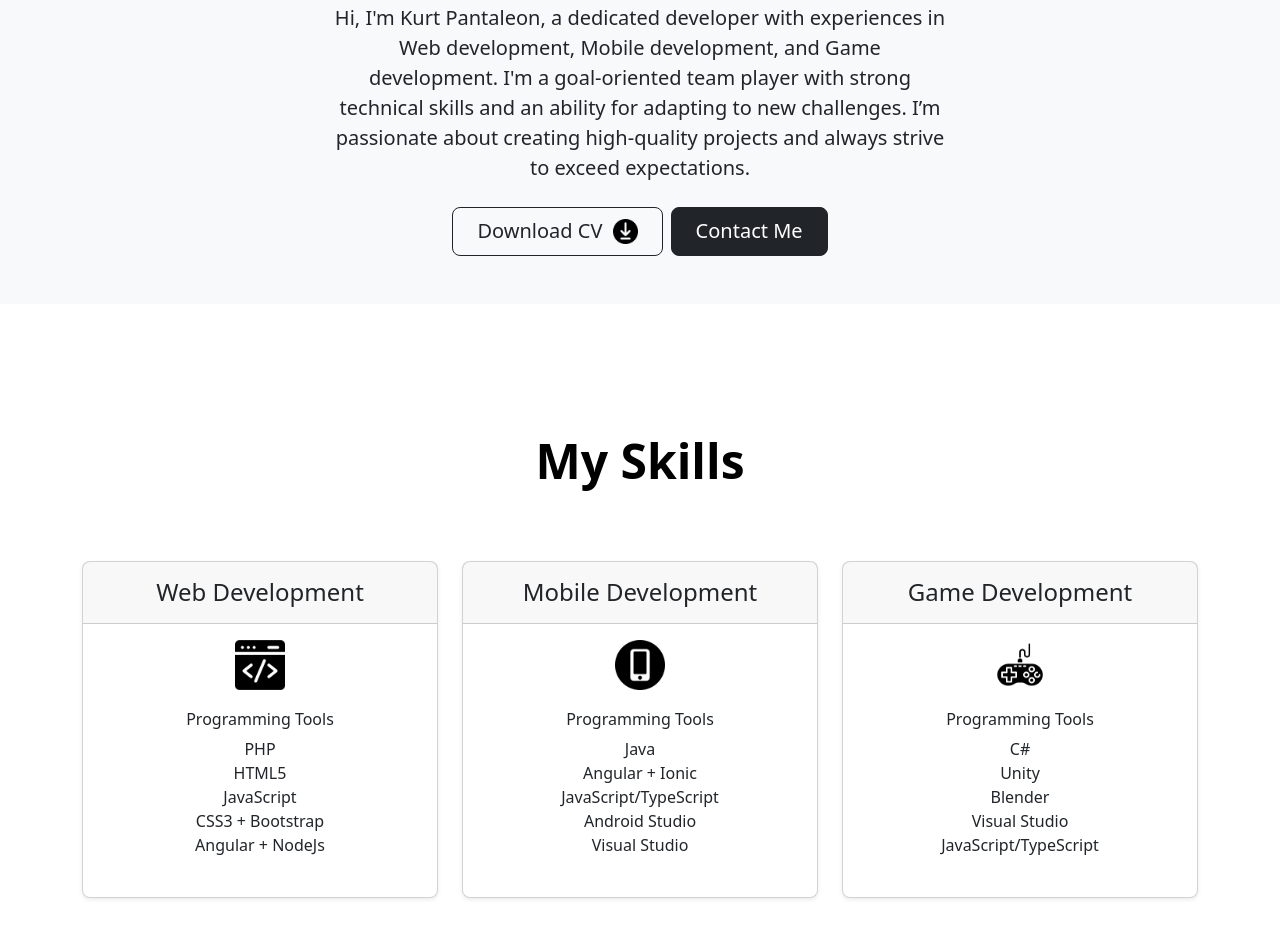
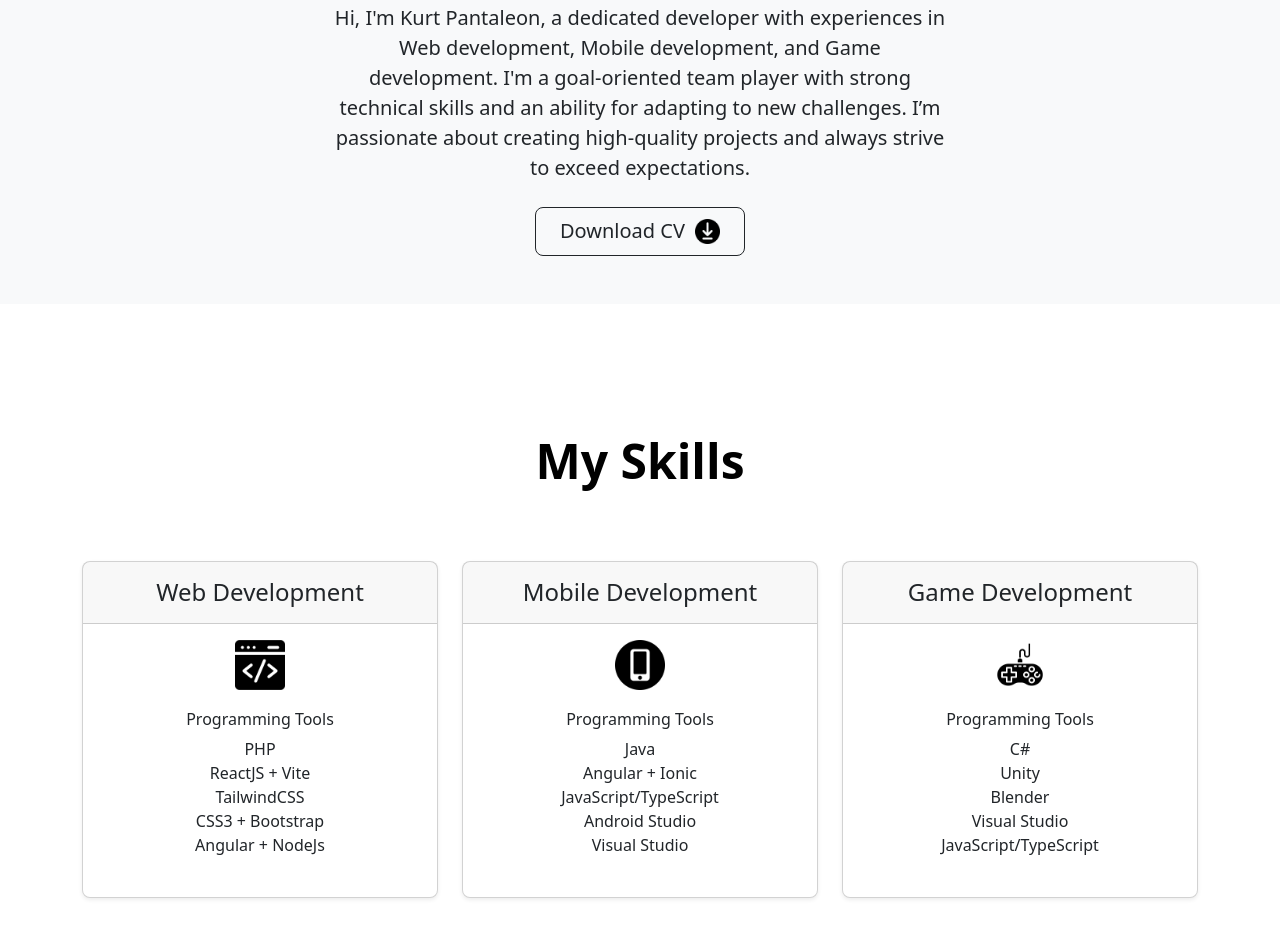
Before and after one commit to kurtpantaleon/Kurtpantaleon-Website, a plain HTML site: page index.html in a window 1280 px wide. Shown: the part 937-1874 px from the top of the page. Drawn offline with nearby package versions, Linux system fonts and the light colour scheme.

Commit message:
update on skills page

```diff
--- a/index.html
+++ b/index.html
@@ -47,7 +47,6 @@
           <p class="lead mb-4">Hi, I'm Kurt Pantaleon, a dedicated developer with experiences in Web development, Mobile development, and Game development. I'm a goal-oriented team player with strong technical skills and an ability for adapting to new challenges. I’m passionate about creating high-quality projects and always strive to exceed expectations.</p>
           <div class="d-grid gap-2 d-sm-flex justify-content-sm-center">
             <a href="assets/Kurt_Arthur_Pantaleon_CV.pdf" download><button type="button" class="btn btn-outline-dark btn-lg px-4 gap-3">Download CV <img style="margin-bottom: 3px; margin-left: 5px" src="assets/downloading.png" height="25" /></button></a>
-            <button type="button" class="btn btn-dark btn-lg px-4"><a style="color: #fff" href="#contact">Contact Me</a></button>
           </div>
         </div>
       </div>
@@ -73,8 +72,8 @@
                   <h6 style="margin-top: 20px">Programming Tools</h6>
                   <ul class="list-unstyled mt-2 mb-4">
                     <li>PHP</li>
-                    <li>HTML5</li>
-                    <li>JavaScript</li>
+                    <li>ReactJS + Vite</li>
+                    <li>TailwindCSS</li>
                     <li>CSS3 + Bootstrap</li>
                     <li>Angular + NodeJs</li>
                   </ul>
```
